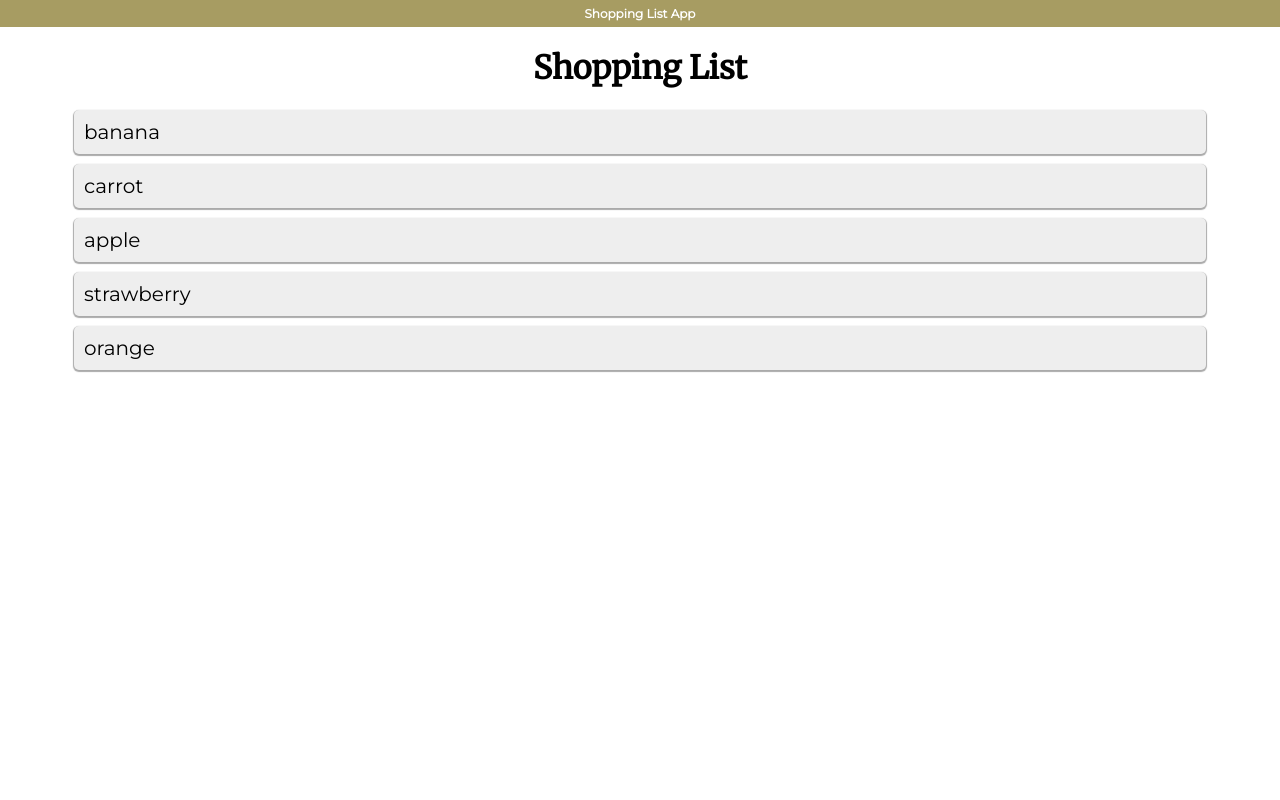
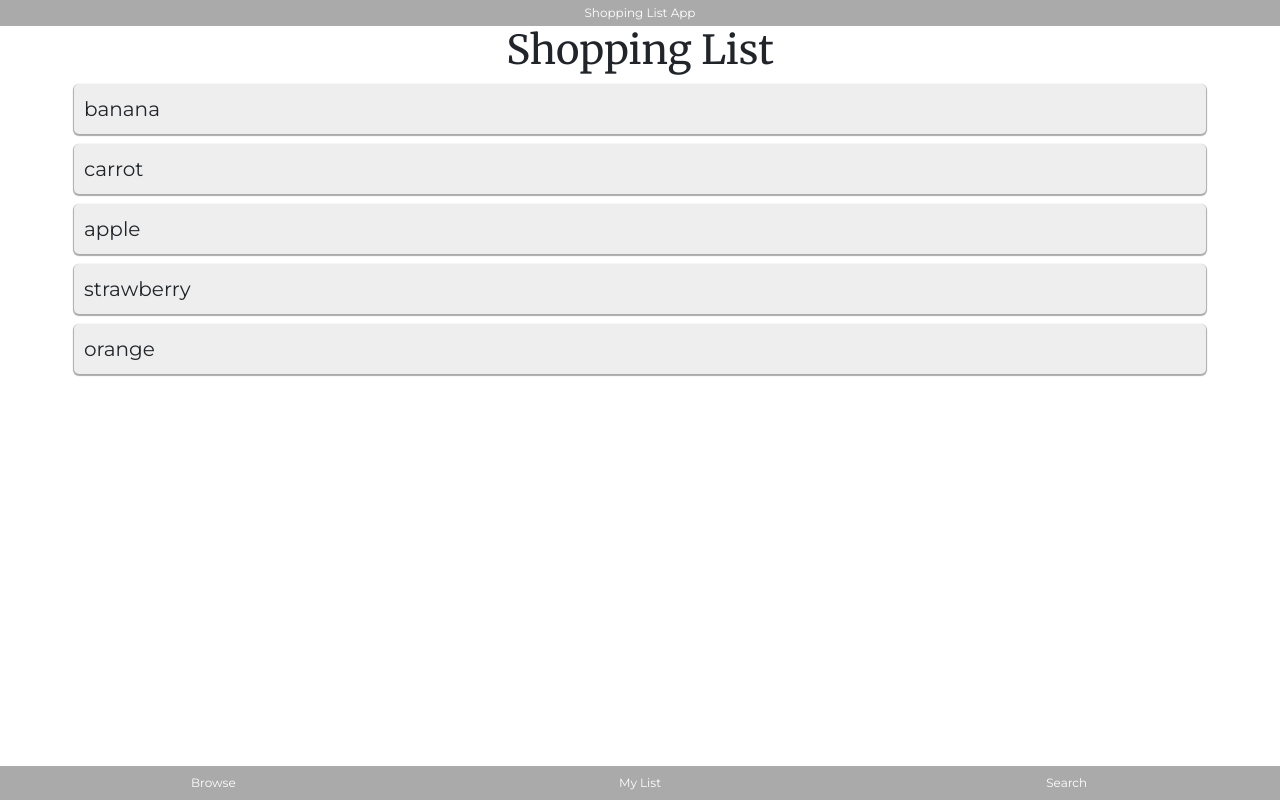
Before and after one commit to apethoud/shopping-list-app, an Angular app in the folder shopping-list-app/: page / in a window 1280 px wide. Built offline with nearby package versions, Linux system fonts and the light colour scheme.

Commit message:
added bootstrap and navbar

```diff
--- a/shopping-list-app/package.json
+++ b/shopping-list-app/package.json
@@ -21,7 +21,9 @@
     "@angular/platform-browser": "^4.2.4",
     "@angular/platform-browser-dynamic": "^4.2.4",
     "@angular/router": "^4.2.4",
+    "bootstrap": "^4.0.0-beta",
     "core-js": "^2.4.1",
+    "ngx-bootstrap": "^1.9.3",
     "rxjs": "^5.4.2",
     "zone.js": "^0.8.14"
   },
--- a/shopping-list-app/src/app/app.component.html
+++ b/shopping-list-app/src/app/app.component.html
@@ -1,6 +1,23 @@
 <h1 class="page-title">{{title}}</h1>
+<!-- start router outlet here eventually -->
 <ul class="shopping-list">
   <li *ngFor="let foodItem of foodItems" class="item">
     {{foodItem.name}}
   </li>
 </ul>
+<!-- end router outlet -->
+<nav>
+  <div class="container-fluid">
+    <div class="row nav-link-wrapper">
+      <div class="col">
+        <a routerLink="/browse" routerLinkActive="active" class="nav-link">Browse</a>
+      </div>
+      <div class="col">
+        <a routerLink="/my-list" routerLinkActive="active" class="nav-link">My List</a>
+      </div>
+      <div class="col">
+        <a routerLink="/search" routerLinkActive="active" class="nav-link">Search</a>
+      </div>
+    </div>
+  </div>
+</nav>
--- a/shopping-list-app/src/styles.css
+++ b/shopping-list-app/src/styles.css
@@ -11,7 +11,7 @@ body {
 }
 
 header {
-  background-color: #a79c62;
+  background-color: #aaa;
 }
 
 #app-title {
@@ -27,6 +27,24 @@ header {
   text-align: center;
 }
 
+nav {
+  width: 100vw;
+  background-color: #aaa;
+  color: #fff;
+  position: fixed;
+  bottom: 0;
+}
+
+.nav-link-wrapper {
+  background-color: #aaa;
+}
+
+.nav-link {
+  text-align: center;
+  font-size: 12px;
+}
+
+/* eventually move this to its own component-specific file */
 .shopping-list {
   width: 90vw;
   margin: 0 auto;
```
Also changed, not shown: shopping-list-app/.angular-cli.json.
